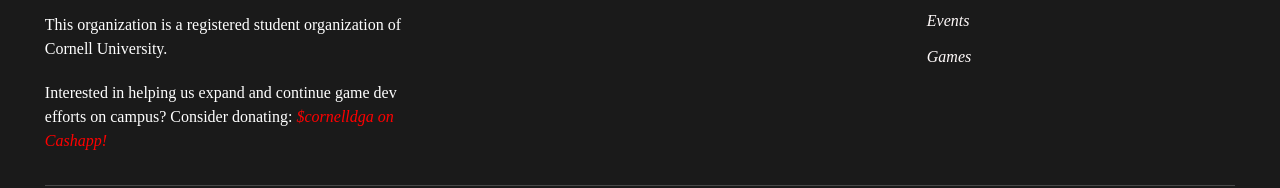
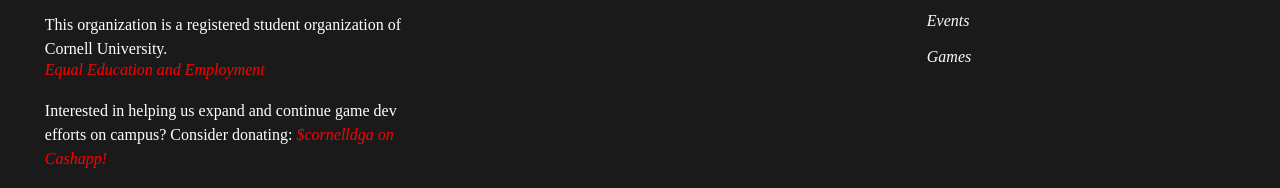
Before and after one commit to cornelldga/website, a plain HTML site: page artist.html in a window 1280 px wide. Shown: the part 1921-2109 px from the top of the page. Drawn offline with nearby package versions, Linux system fonts and the light colour scheme; a script that the page names is missing.

Commit message:
EEEO to all pages; Calendar Update
Added EEEO to all footers, changed style to make only footer links italicized; Updated Events calendar to reflect public DGA Club Calendar

```diff
--- a/artist.html
+++ b/artist.html
@@ -130,6 +130,8 @@
         <p class="footer-text">
             This organization is a registered student organization of Cornell University.
         </p>
+                <a href="https://hr.cornell.edu/about/workplace-rights/equal-education-and-employment" target="_blank">
+            Equal Education and Employment </a>
         <p class="footer-text">
             Interested in helping us expand and continue game dev efforts on campus? Consider donating: <a href="https://cash.app/$cornelldga"> $cornelldga on Cashapp!</a>
         </p>
--- a/styles/footer.css
+++ b/styles/footer.css
@@ -8,7 +8,7 @@
         padding-bottom: 3%;
     }
 
-    a {
+    #footer a {
     color: red;
     font-style: italic;
     }
```
Also changed, not shown: aboutus.html (+2 -0 lines), eboard.html (+2 -0 lines), events.html (+3 -1 lines), games.html (+2 -0 lines).
